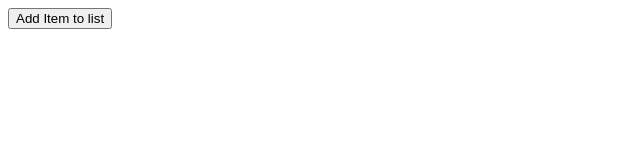
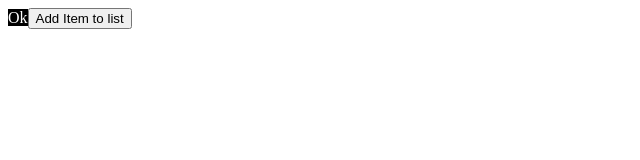
Before and after one commit to robindersingh1986/react-redux-express-boilerplate, a React app: page / in a window 1280 px wide. Shown: the top 160 px of the page, without its empty margins (0-640 px from the left). Built offline with nearby package versions, Linux system fonts and the light colour scheme.

Commit message:
WIP : added serviceworker to store

```diff
--- a/package.json
+++ b/package.json
@@ -77,6 +77,8 @@
     "html-webpack-plugin": "^3.2.0",
     "js-yaml": "^3.12.0",
     "node-sass": "^4.11.0",
+    "sass-loader": "^7.1.0",
+    "style-loader": "^0.23.1",
     "webpack": "^4.28.3",
     "webpack-cli": "^3.2.0",
     "webpack-dev-middleware": "^3.4.0",
--- /dev/null
+++ b/src/components/AppComponent.jsx
@@ -0,0 +1,22 @@
+import React, { Component } from 'react';
+import '../css/colors.scss';
+
+export default class AppComponent extends Component {
+  constructor(props){
+    super(props);
+    this.state = {
+      items: props.itemBlock || 'no items',
+    };
+    console.log('props : ', props);
+  }
+
+  render() {
+    const { itemBlock } = this.state;
+    return ( <div>
+      <span className="span"> Ok</span>
+      <button onClick={ this.props.addItem('Testing') }>Add Item to list</button>
+      { itemBlock }
+    </div>
+    );
+  }
+}
--- a/src/containers/App.js
+++ b/src/containers/App.jsx
@@ -1,13 +1,14 @@
 import React, { Component } from 'react';
-//import './App.css';
 import { connect } from 'react-redux';
-//import Posts from '../components/posts';
+import AppComponent from '../components/AppComponent.jsx';
+
 class App extends Component {
   constructor(props){
     super(props);
     this.state = {
       items: 'no items'
     };
+    this.fnAddItem = this.fnAddItem.bind(this);
     console.log('props : ', props);
   }
   componentDidMount(){
@@ -16,13 +17,18 @@ class App extends Component {
   componentWillReceiveProps(nextProps){
     console.log('nxt', nextProps);
   }
+  fnAddItem(data) {
+    //data && this.props.todoAction(data);
+    console.log("fnAddItem called ", data);
+  }
   render() {
     const { items } = this.props;
     const itemBlock = Array.isArray(items) && items.map( item => <div key={ item.id }>{ item.title }</div> ) || 'Loading';
-    return ( <div>
-      <button onClick={ this.props.todoAction }>Add Item to list</button>
-      { itemBlock }
-    </div>
+    return (
+      <AppComponent
+        items={ itemBlock }
+        addItem={ this.fnAddItem }
+      />
     );
   }
 }
@@ -35,7 +41,7 @@ const mapStateToProps = state => {
 
 const mapDispatchToProps = dispatch => {
   return {
-    todoAction: () => dispatch({ type: 'ADD_TODO', result: 'Do something' })
+    todoAction: (data) => dispatch({ type: 'ADD_TODO', result: data })
   };
 };
 
--- /dev/null
+++ b/src/css/colors.scss
@@ -0,0 +1,8 @@
+$blue: #3bbfce;
+$white: #ffffff;
+$black: #000000;
+
+span {
+  background-color: $black;
+  color: $white;
+}
--- a/src/index.js
+++ b/src/index.js
@@ -5,7 +5,7 @@ import { Provider } from 'react-redux';
 // import { ConnectedRouter } from 'react-router-redux';
 // import createHistory from 'history/createBrowserHistory';
 import store from './storeSaga';
-import App from './containers/App';
+import App from './containers/App.jsx';
 
 /* const initialState = {};
 const history = createHistory({
--- /dev/null
+++ b/src/registerServiceWorker.js
@@ -0,0 +1,12 @@
+export default function register() {
+  if (process.env.NODE_ENV === 'production' && 'serviceWorker' in navigator) {
+    // The URL constructor is available in all browsers that support SW.
+    const publicUrl = new URL(process.env.PUBLIC_URL, window.location);
+    if (publicUrl.origin !== window.location.origin) {
+      // Our service worker won't work if PUBLIC_URL is on a different origin
+      // from what our page is served on. This might happen if a CDN is used to
+      // serve assets; see https://github.com/facebookincubator/create-react-app/issues/2374
+      return;
+    }
+  }
+}
--- a/src/storeSaga.js
+++ b/src/storeSaga.js
@@ -4,6 +4,7 @@ import createSagaMiddleware from 'redux-saga';
 
 import rootReducer from './reducers';
 import { rootSaga } from './sagas';
+import registerServiceWorker from './registerServiceWorker';
 
 //create saga middleware
 const sagaMiddleware = createSagaMiddleware();
@@ -41,4 +42,6 @@ sagaMiddleware.run( rootSaga );
 //   store.sagaTask = sagaMiddleware.run( rootSaga )
 // }
 // store.runSagaTask()
+
+registerServiceWorker();
 export default store;
--- a/webpack.config.js
+++ b/webpack.config.js
@@ -2,17 +2,16 @@
     ./webpack.config.js
 */
 const path = require('path');
-
-const ExtractTextPlugin = require('extract-text-webpack-plugin');
+//const ExtractTextPlugin = require('extract-text-webpack-plugin');
 const HtmlWebpackPlugin = require('html-webpack-plugin');
 const HtmlWebpackPluginConfig = new HtmlWebpackPlugin({
   template: './src/index.html',
   filename: 'index.html',
   inject: 'body'
-})
+});
 
 module.exports = {
-  mode: 'development',
+  mode: 'production',
   entry: {
     index: ['babel-polyfill', './src/index.js'],
   },
@@ -22,39 +21,27 @@ module.exports = {
   },
   module: {
     rules: [
-     /* { test: /\.css$/,
+      { test: /\.scss$/,
         use: [
-          { loader: "style-loader" },
-          { loader: "css-loader" }
-        ]
-      },*/
-     /* {
-        test: /\.less$/,
-        use: ExtractTextPlugin.extract({
-          use: ['css-loader', 'less-loader'],
-        }),
-      },*/
-      { test: /\.less$/,
-        use: [
-            {
-                loader: "style-loader" // creates style nodes from JS strings
-            }, {
-                loader: "css-loader" // translates CSS into CommonJS
-            }, {
-                loader: "less-loader" // compiles Less to CSS
-            }
+          {
+            loader: 'style-loader' // creates style nodes from JS strings
+          }, {
+            loader: 'css-loader' // translates CSS into CommonJS
+          }, {
+            loader: 'sass-loader' // compiles SCSS to CSS
+          }
         ]
       },
       {
         test: /\.js$/,
         exclude: /node_modules/,
-        use: "babel-loader"
+        use: 'babel-loader'
       }, {
         test: /\.jsx?$/,
         exclude: /node_modules/,
-        use: "babel-loader"
+        use: 'babel-loader'
       }
     ]
   },
   plugins: [HtmlWebpackPluginConfig]
-}
+};
```
Also changed, not shown: .eslintrc.js, 1 other file (tests, documents, lock files or other folders).
